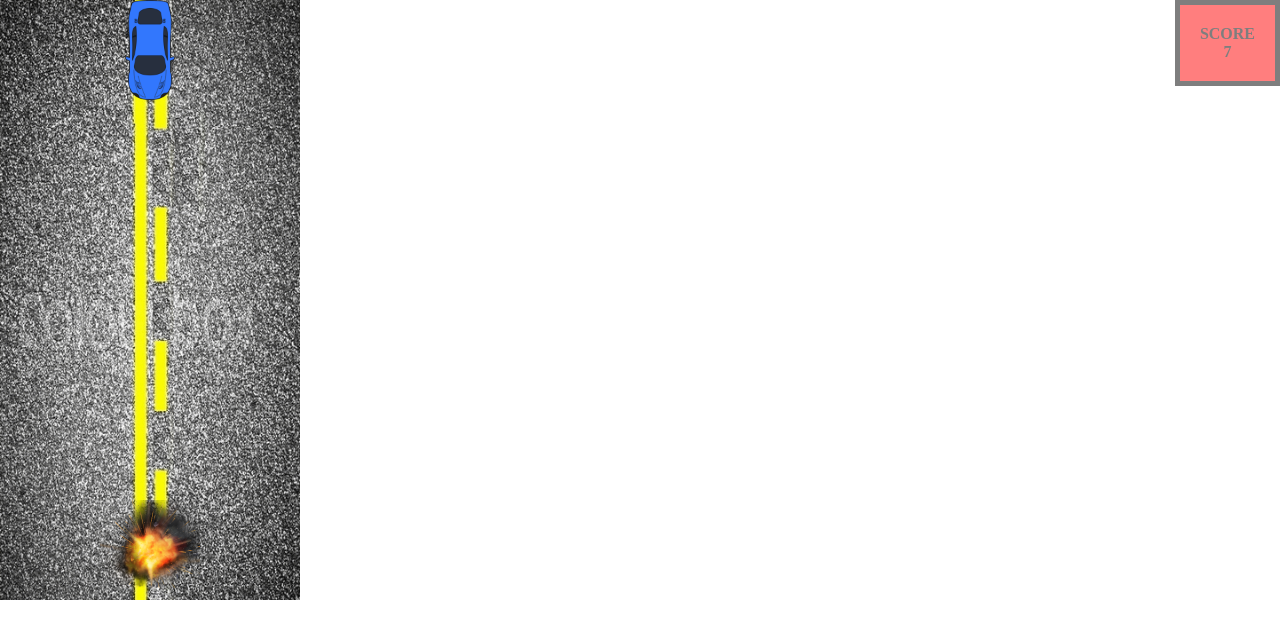
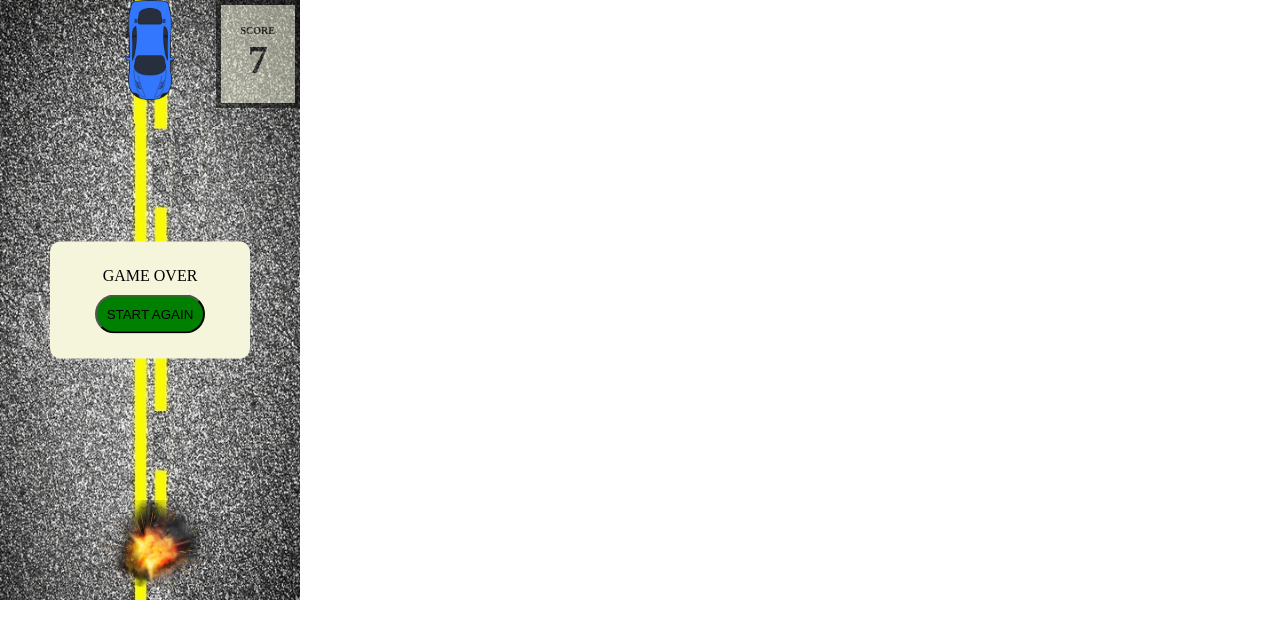
Before and after one commit to dalalayan1/car-game, a website: page index.html in a window 1280 px wide. Drawn offline with Linux system fonts and the light colour scheme.

Commit message:
added game over modal

```diff
--- a/css/styles.css
+++ b/css/styles.css
@@ -1,6 +1,14 @@
 *,body {
     margin: 0;
     padding: 0;
+}
+
+.appear {
+    display: block
+}
+
+.disappear {
+    display: none;
 }
 
 .wrapper {
@@ -18,12 +26,36 @@
     position: absolute;
     top: 0;
     right: 0;
-    background: red;
+    background: beige;
     border: 5px solid black;
     text-align: center;
     font-weight: bold;
+    font-size: 10px;
+}
+.score-board > div {
+    font-size: 40px
 }
 
+.game-over-modal {
+    width: 200px;
+    position: absolute;
+    top: 50%;
+    left: 50%;
+    transform: translate(-50%,-50%);
+    border-radius: 10px;
+    padding: 25px;
+    box-sizing: border-box;
+    background: beige;
+    text-align: center;
+}
+
+.game-over-modal > button {
+    margin-top: 10px;
+    padding: 10px;
+    padding: 10px;
+    background: green;
+    border-radius: 50px;
+}
 
 .block {
     width: 100px;
--- a/index.html
+++ b/index.html
@@ -10,10 +10,14 @@
 </head>
 <body>
     <div id="wrapper" class="wrapper">
-    </div>
-    <div id="scoreBoard" class="score-board">
-        SCORE
-        <div id="score">0</div>
+        <div id="scoreBoard" class="score-board">
+            <p>SCORE</p>
+            <div id="score">0</div>
+        </div>
+        <div class="game-over-modal disappear" id="gameOverModal">
+            <p>GAME OVER</p>
+            <button>START AGAIN</button>
+        </div>
     </div>
 </body>
 <script src="js/utils.js"></script>
--- a/js/index.js
+++ b/js/index.js
@@ -3,6 +3,7 @@
 (function(){
     var wrapper = domTraverser("wrapper"),
         score = domTraverser("score"),
+        gameOverModal = domTraverser("gameOverModal"),
         blockDiv,
         createdBlockDiv,
         car,
@@ -98,6 +99,8 @@
 
         car.style.top = "0px";
         carIdx = 0;
+
+        gameOverModal.classList.remove("disappear");
     }
 
     function shiftCar(xpos) {
```
